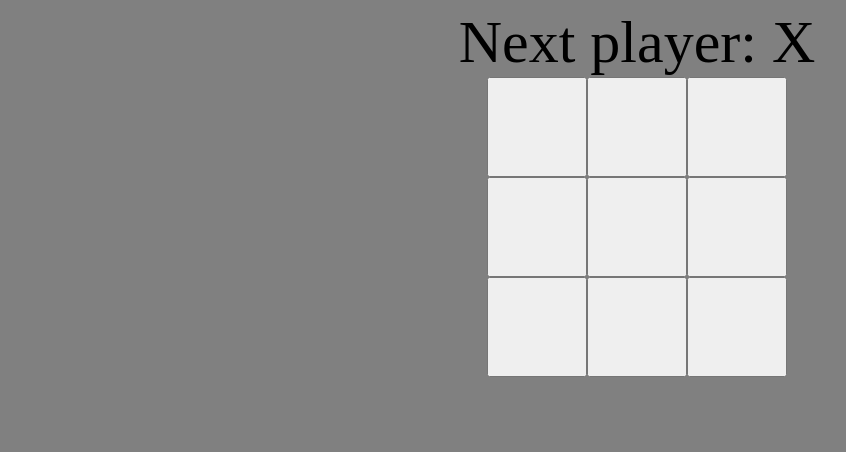
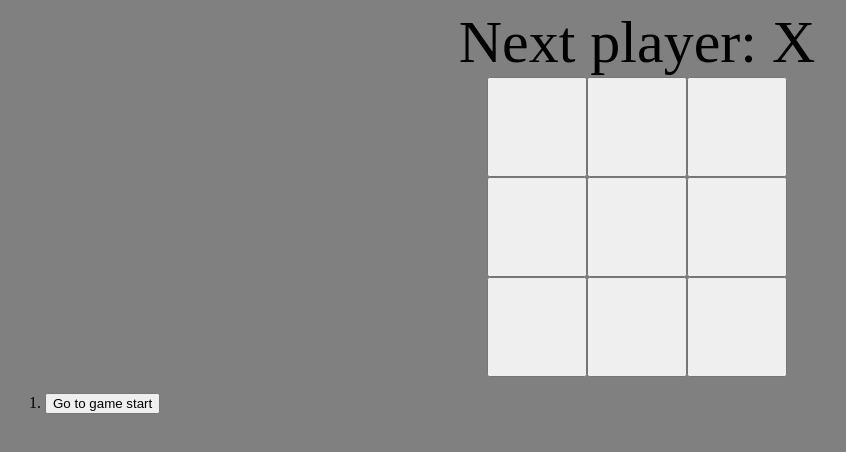
Before and after one commit to Zac2222/TicTacToe, a React (Vite) app: page / in a window 1280 px wide. Shown: the top 452 px of the page, without its empty margins (3-849 px from the left). Built offline with nearby package versions, Linux system fonts and the light colour scheme.

Commit message:
functionality done, now to style and add comments

```diff
--- a/src/Components/Game.tsx
+++ b/src/Components/Game.tsx
@@ -5,14 +5,20 @@
     onSquareClick?: React.MouseEventHandler<HTMLButtonElement>; //sets it to just work as an onclick button default.
 }
 
+interface BoardProps {
+    xIsNext: boolean;
+    squares: (string | null)[];
+    onPlay: (nextSquares: (string | null)[]) => void;
+}
+
 function Square({value,onSquareClick}: SquareProps)
 {
     return <button className='square' onClick={onSquareClick}>{value}</button>
 }
 
-const Board = () => {
-    const [xIsNext, setXIsNext] = useState(true)
-    const [squares, setSquares] = useState<(string | null)[]>(Array(9).fill(null)); //creates an empty array with 9 empty elements
+function Board({xIsNext,squares,onPlay}:BoardProps) {
+    // const [xIsNext, setXIsNext] = useState(true)
+    // const [squares, setSquares] = useState<(string | null)[]>(Array(9).fill(null));
 
     function handleClick(i: number)
     {
@@ -30,8 +36,7 @@
         {
             nextSquares[i] = 'O'
         }
-        setSquares(nextSquares);
-        setXIsNext(!xIsNext)
+        onPlay(nextSquares)
     }
 
     const winner = calulateWinner(squares);
@@ -70,15 +75,42 @@
   )
 }
 
-function Game()
-{
-    const [xIsNext, setXIsNext] = useState(true)
-    const [history, setHisory] = useState<(string | null)[]>(Array(9).fill(null));
-    const currentSquares = history[history.length - 1]
+const Game = () => {
 
-    function handlePlay(nextSquares){
+    type SquaresArray = (string | null)[]
 
+    // const [xIsNext, setXIsNext] = useState(true)
+    const [history, setHistory] = useState<SquaresArray[]>([Array(9).fill(null)]);
+    const [currentMove, setCurrentMove] = useState(0)
+    const xIsNext = currentMove % 2 === 0;
+    const currentSquares = history[currentMove]
+
+    function handlePlay(nextSquares: SquaresArray){
+        const nextHistory = [...history.slice(0, currentMove + 1), nextSquares];
+        setHistory(nextHistory);
+        setCurrentMove(nextHistory.length - 1);
     }
+
+    function jumpTo(nextMove: (number)){ //RIGHT HERE, HERE IS WHERE YOU FUCKED UP COME MAKE SURE ITS OKAY. STUPID
+        setCurrentMove(nextMove);
+    }
+
+    const moves = history.map((squares, move) =>{
+        let description = '';
+        if(move > 0)
+        {
+            description = 'Go to move #' + move;
+        }
+        else
+        {
+            description = 'Go to game start';
+        }
+        return(
+            <li key={move}>
+                <button onClick={() => jumpTo(move)}>{description}</button>
+            </li>
+        )
+    })
 
     return(
         <div className='game'>
@@ -86,7 +118,7 @@
                 <Board xIsNext={xIsNext} squares={currentSquares} onPlay={handlePlay}/>
             </div>
             <div className='game-info'>
-                <ol></ol>
+                <ol>{moves}</ol>
             </div>
         </div>
     )
```
